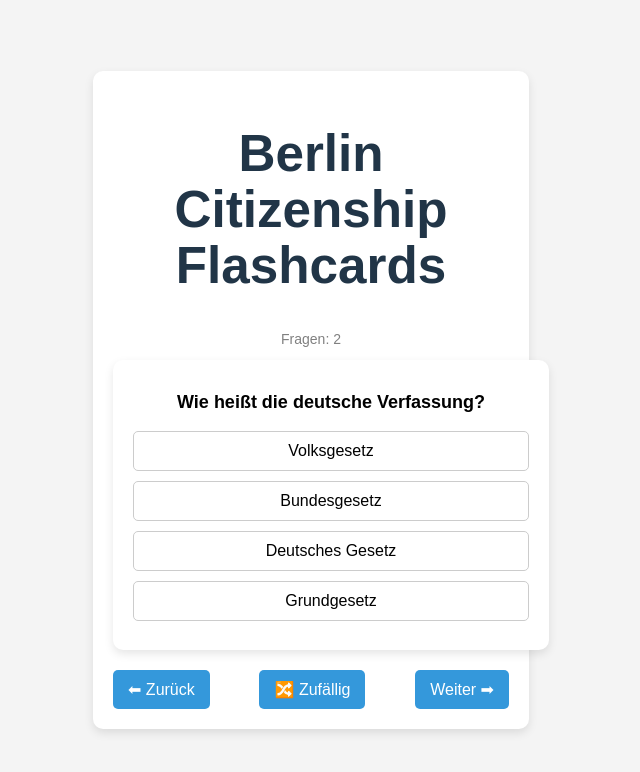
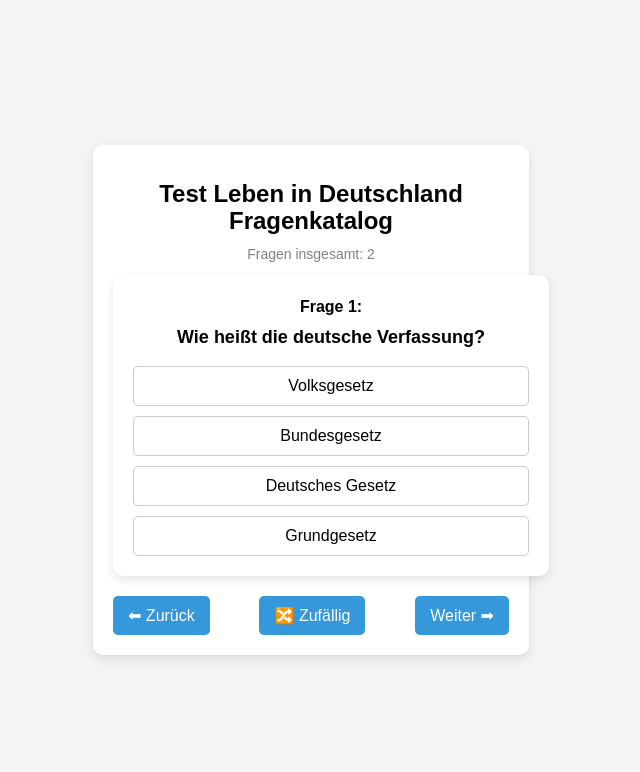
Before and after one commit to roieshalom/BETU, a React (Vite) app in the folder my-project/: page / in a window 1280 px wide. Shown: the top 772 px of the page, without its empty margins (329-969 px from the left). Built offline with nearby package versions, Linux system fonts and the light colour scheme.

Commit message:
Reapplied missing UI updates

```diff
--- a/my-project/src/App.jsx
+++ b/my-project/src/App.jsx
@@ -55,10 +55,11 @@ const App = () => {
 
     return (
         <div className="container">
-            <h1>Berlin Citizenship Flashcards</h1>
-            <div className="question-count">Fragen: {questions.length}</div>
+            <h1 className="page-title">Test Leben in Deutschland Fragenkatalog</h1>
+            <div className="question-count">Fragen insgesamt: {questions.length}</div>
 
             <div className="flashcard">
+                <div className="question-number">Frage {currentIndex + 1}:</div>
                 <div className="question">{currentQuestion.question}</div>
                 <div className="options">
                     {currentQuestion.options.map((option, index) => (
--- a/my-project/vite.config.js
+++ b/my-project/vite.config.js
@@ -5,7 +5,7 @@ export default defineConfig({
   plugins: [react()],
   base: "/BETU/",
   server: {
-    port: 5173, // Set a fixed port
-    strictPort: true, // Prevents switching to another port
+    port: 5173, // ✅ Force Vite to use this port
+    strictPort: true, // ✅ Prevents switching to another port
   },
 });
```
